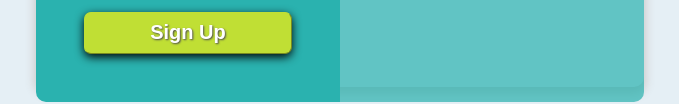
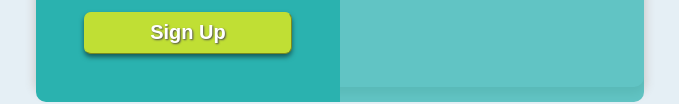
Before and after one commit to Aimal-125/spgrid, a plain HTML site: page index.html in a window 1280 px wide. Shown: the part 593-697 px from the top of the page, without its empty margins (300-979 px from the left). Drawn offline with Linux system fonts and the light colour scheme.

Commit message:
Update styles.css

```diff
--- a/styles.css
+++ b/styles.css
@@ -91,7 +91,7 @@
 	font-weight: bold;
 	font-size: 2.5vh;
 	border-radius: 7px;
-	box-shadow: 0px 3px 10px 0px black;
+	box-shadow: 0px 3px 5px 0px rgba(0, 0, 0, 0.5);
 	text-shadow: 1px 1px 2px hsl(0, 0%, 30%);
 	transition: 0.3s;
 }
```
